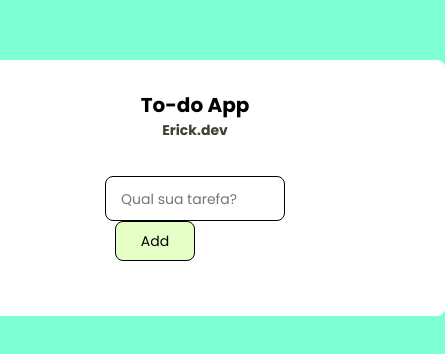
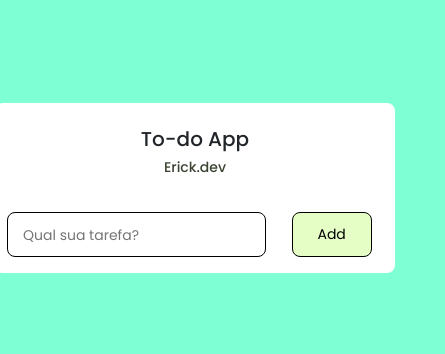
Before and after one commit to itseriqq/todoapp-react, a React (Create React App) app in the folder project/: page / in a window 390 px wide. Shown: the part 234-588 px from the top of the page, 445 px wide, since content can reach past the window. Built offline with nearby package versions, Linux system fonts and the light colour scheme.

Commit message:
Created responsiveness using bootstrap

```diff
--- a/project/public/index.html
+++ b/project/public/index.html
@@ -10,11 +10,13 @@
   <link href="https://fonts.googleapis.com/css2?family=Poppins:ital,wght@0,100;0,200;0,300;0,400;0,500;0,600;0,700;0,800;0,900;1,100;1,200;1,300;1,400;1,500;1,600;1,700;1,800;1,900&display=swap"
     rel="stylesheet">
   <link href='https://unpkg.com/boxicons@2.1.4/css/boxicons.min.css' rel='stylesheet'>
+  <link href="https://cdn.jsdelivr.net/npm/bootstrap@5.3.3/dist/css/bootstrap.min.css" rel="stylesheet" integrity="sha384-QWTKZyjpPEjISv5WaRU9OFeRpok6YctnYmDr5pNlyT2bRjXh0JMhjY6hW+ALEwIH" crossorigin="anonymous">
   <title>To-do app</title>
 </head>
 
 <body>
   <div id="root"></div>
+  <script src="https://cdn.jsdelivr.net/npm/bootstrap@5.3.3/dist/js/bootstrap.bundle.min.js" integrity="sha384-YvpcrYf0tY3lHB60NNkmXc5s9fDVZLESaAA55NDzOxhy9GkcIdslK1eN7N6jIeHz" crossorigin="anonymous"></script>
 </body>
 
 </html>
--- a/project/src/App.jsx
+++ b/project/src/App.jsx
@@ -1,17 +1,17 @@
 import { useState } from "react";
-import ThemeProvider from 'react-bootstrap/ThemeProvider'
+import "./styles.css"
 import Container from 'react-bootstrap/Container';
 import Row from 'react-bootstrap/Row';
 import Col from 'react-bootstrap/Col';
-import "./styles.css"
+
 
 function App() {
-  const [itemList , setItemList] = useState([]);
-  const [inputText , setInputText] = useState("");
+  const [itemList, setItemList] = useState([]);
+  const [inputText, setInputText] = useState("");
 
-  function handleAdicionaItem(){
+  function handleAdicionaItem() {
     const textoSemEspacos = inputText.trim()
-    if(textoSemEspacos === "") return;
+    if (textoSemEspacos === "") return;
 
     let newItem = {
       id: Date.now(),
@@ -22,34 +22,51 @@ function App() {
     setInputText("");
   }
 
-  function handleExcluirItem(item){
+  function handleExcluirItem(item) {
     setItemList((prevList) => prevList.filter((lista) => lista !== item));
   }
 
   return (
-    <Container>
-    <div className="container">
-      <h1>To-do App</h1>
+    <Container fluid>
+      <div className="forms">
+
+
+      <Row>
+        <Col xs={12} className="d-flex justify-content center align-items-center flex-column">
+          <h1 className="mt-4">To-do App</h1>
           <a className="link" href="http://itseriqq.github.io/portfolio" rel="noreferrer" target="_blank"><h2>Erick.dev</h2></a>
+        </Col>
+      </Row>
+
+      <Row className="mt-3">
+        <Col xs={8} className="ps-4 pe-0">
+          <div className="w-100">
+            <input className="w-100 tarefa" type="text" placeholder="Qual sua tarefa?" value={inputText} onChange={(e) => setInputText(e.target.value)} />
           </div>
-      <div>
-      <Row>
-      <Col xs={4} md={4} lg={4}>
-      <input type="text" placeholder="Qual sua tarefa?" value={inputText} onChange={(e) => setInputText(e.target.value)}/>
         </Col>
-      <Col xs={4} md={4} lg={4}>
+        <Col xs={4} className="ps-3 pe-0">
           <button className="botaoAdicionarItem" onClick={handleAdicionaItem}>Add</button>
         </Col>
       </Row>
-    </div>
-    <div className="container">
-    <ul className="lista">
-      {itemList.map((item) =>(
+
+      <Row>
+        <Col xs={12}>
+          <div className="w-100">
+            <ul className= "lista">
+              {itemList.map((item) => (
+                <Row>
+                  <Col p-0  xs={12}>
                     <li className="item" key={item.id}>
                       {item.itemList} <button className="excluirItem" onClick={() => handleExcluirItem(item)}>X</button>{" "}</li>
-
+                  </Col>
+                </Row>
               ))}
             </ul>
+          </div>
+
+        </Col>
+      </Row>
+
       </div>
     </Container>
   );
--- a/project/src/styles.css
+++ b/project/src/styles.css
@@ -1,8 +1,13 @@
+
 * {
     margin: 0;
     padding: 0;
     box-sizing: border-box;
     font-family: 'Poppins', sans-serif;
+}
+
+.col-3 {
+    padding: 0 15px 0 3px;
 }
 
 body {
@@ -13,22 +18,18 @@ body {
     background-color: aquamarine;
 }
 
-.container {
-    display: flex;
-    flex-direction: column;
-    align-items: center;
-    width: 500px;
+.forms {
+    width: 400px;
     background-color: #fff;
-    padding: 15px;
     border-radius: 8px;
 }
 
-input {
+input, .tarefa {
     height: 45px;
-    width: 180px;
+    width: 160px;
+    margin-left: 0 !important;
     font-size: 16px;
     border-radius: 8px;
-    overflow: hidden;
     border: 0.5px solid #000;
     padding-left: 10px;
 }
@@ -45,7 +46,7 @@ input:focus {
 }
 
 .botaoAdicionarItem {
-    height: 40px;
+    height: 45px;
     width: 80px;
     margin-left: 10px;
     background-color: #e5fec5;
@@ -55,6 +56,7 @@ input:focus {
     font-size: 14px;
     font-weight: 400;
 }
+
 .botaoAdicionarItem:hover {
     background-color: #acbf92;
     border: 1px solid #000;
@@ -66,17 +68,17 @@ input:focus {
 
 .lista {
     list-style: none;
-    width: 100%;
     margin-top: 10px;
+    padding-left: 0px !important;
 }
 
 .item {
     background-color: #e5fec5;
-    margin: 5px;
     padding: 10px;
     border-radius: 0px 10px 10px 10px;
     border: 0.3px solid #000;
     display: flex;
+    margin-top: 10px;
     justify-content: space-between;
 }
 
```
Also changed, not shown: project/src/index.js (+4 -3 lines). Lines whose indentation alone changed are shown as unchanged.
